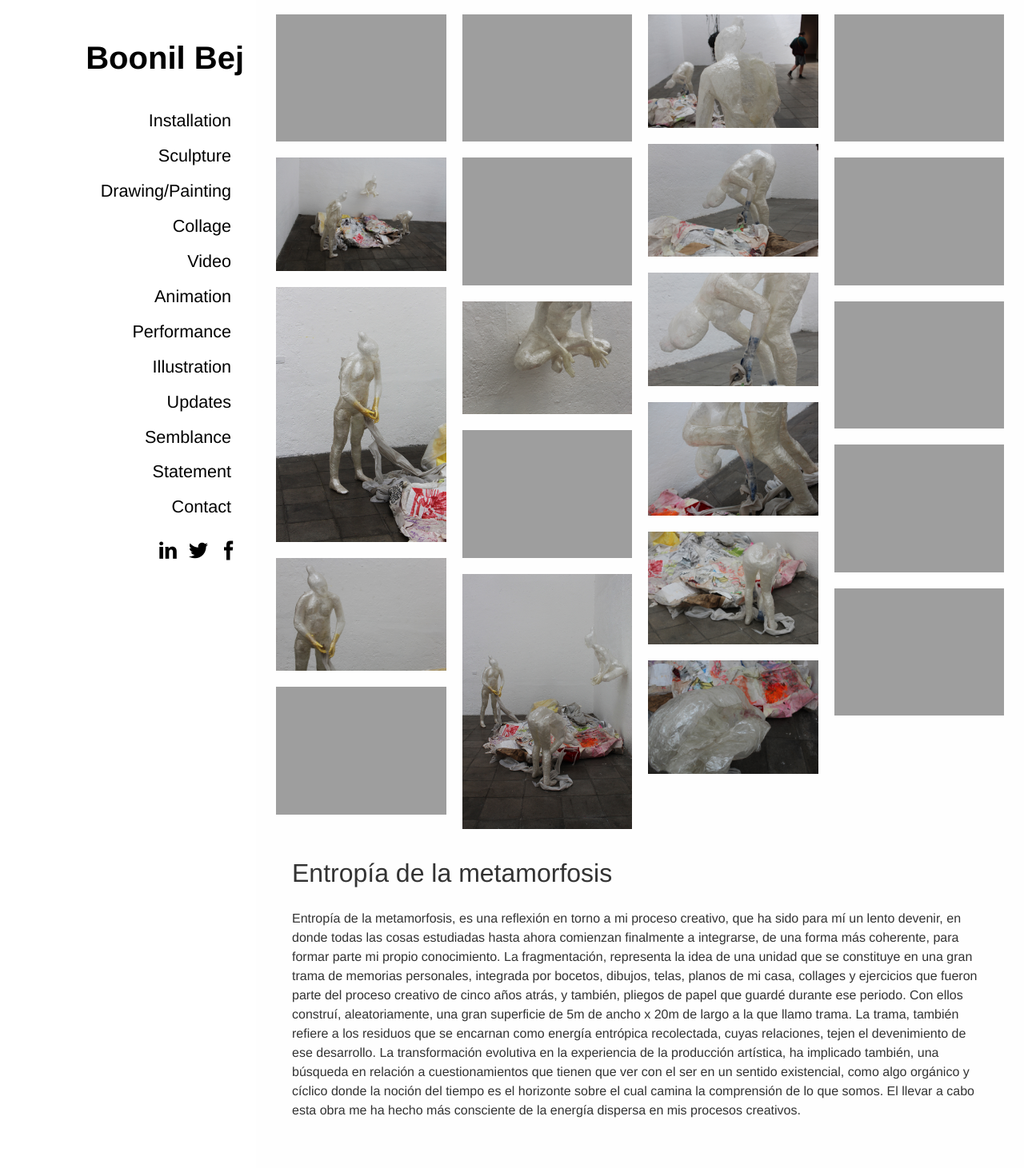
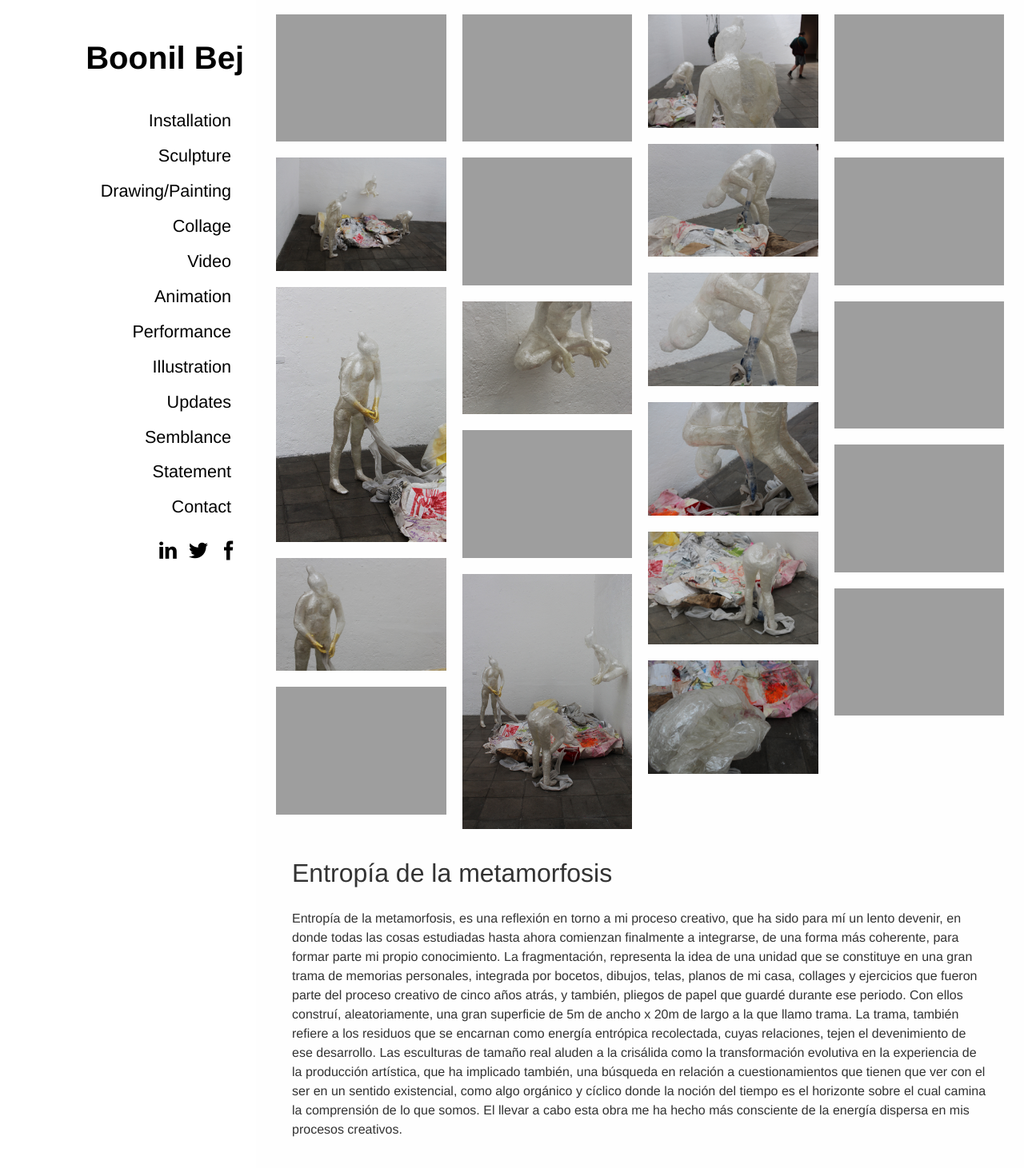
Before and after one commit to boonil/boonil.art, a Jekyll site: the page built from _pages/entropy.md, in a window 1280 px wide. Shown: the top 1461 px of the page at 80% size. Built offline with Jekyll 4.4.1, drawn with Linux system fonts in a browser that asks for light colours.

Commit message:
Update entropy.md

```diff
--- a/_pages/entropy.md
+++ b/_pages/entropy.md
@@ -6,4 +6,4 @@ permalink: "/installation/entropy"
 
 # Entropía de la metamorfosis
 
-Entropía de la metamorfosis, es una reflexión en torno a mi proceso creativo, que ha sido para mí un lento devenir, en donde todas las cosas estudiadas hasta ahora comienzan finalmente a integrarse, de una forma más coherente, para formar parte mi propio conocimiento. La fragmentación, representa la idea de una unidad que se constituye en una gran trama de memorias personales, integrada por bocetos, dibujos, telas, planos de mi casa, collages y ejercicios que fueron parte del proceso creativo de cinco años atrás, y también, pliegos de papel que guardé durante ese periodo. Con ellos construí, aleatoriamente, una gran superficie de 5m de ancho x 20m de largo a la que llamo trama. La trama, también refiere a los residuos que se encarnan como energía entrópica recolectada, cuyas relaciones, tejen el devenimiento de ese desarrollo. La transformación evolutiva en la experiencia de la producción artística, ha implicado también, una búsqueda en relación a cuestionamientos que tienen que ver con el ser en un sentido existencial, como algo orgánico y cíclico donde la noción del tiempo es el horizonte sobre el cual camina la comprensión de lo que somos. El llevar a cabo esta obra me ha hecho más consciente de la energía dispersa en mis procesos creativos.
+Entropía de la metamorfosis, es una reflexión en torno a mi proceso creativo, que ha sido para mí un lento devenir, en donde todas las cosas estudiadas hasta ahora comienzan finalmente a integrarse, de una forma más coherente, para formar parte mi propio conocimiento. La fragmentación, representa la idea de una unidad que se constituye en una gran trama de memorias personales, integrada por bocetos, dibujos, telas, planos de mi casa, collages y ejercicios que fueron parte del proceso creativo de cinco años atrás, y también, pliegos de papel que guardé durante ese periodo. Con ellos construí, aleatoriamente, una gran superficie de 5m de ancho x 20m de largo a la que llamo trama. La trama, también refiere a los residuos que se encarnan como energía entrópica recolectada, cuyas relaciones, tejen el devenimiento de ese desarrollo. Las esculturas de tamaño real aluden a la crisálida como la transformación evolutiva en la experiencia de la producción artística, que ha implicado también, una búsqueda en relación a cuestionamientos que tienen que ver con el ser en un sentido existencial, como algo orgánico y cíclico donde la noción del tiempo es el horizonte sobre el cual camina la comprensión de lo que somos. El llevar a cabo esta obra me ha hecho más consciente de la energía dispersa en mis procesos creativos.
```
